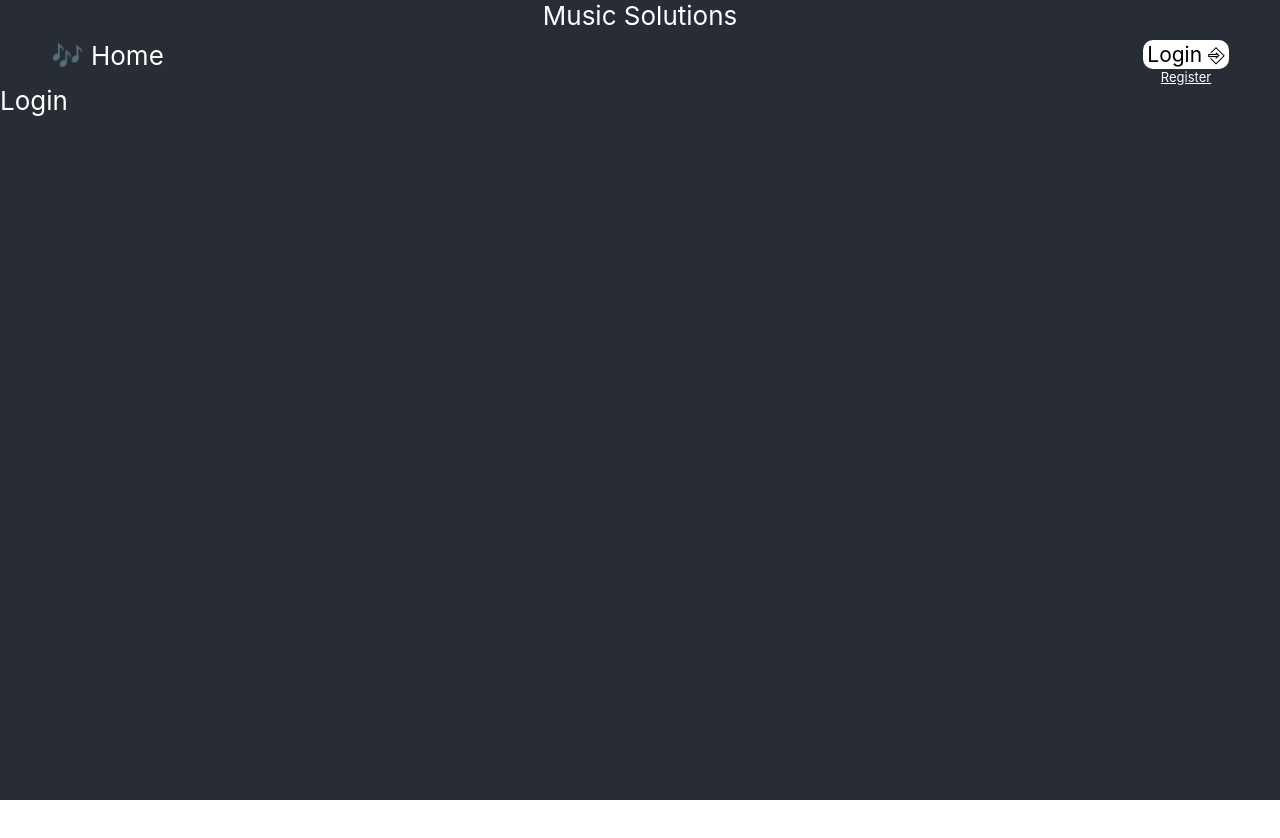
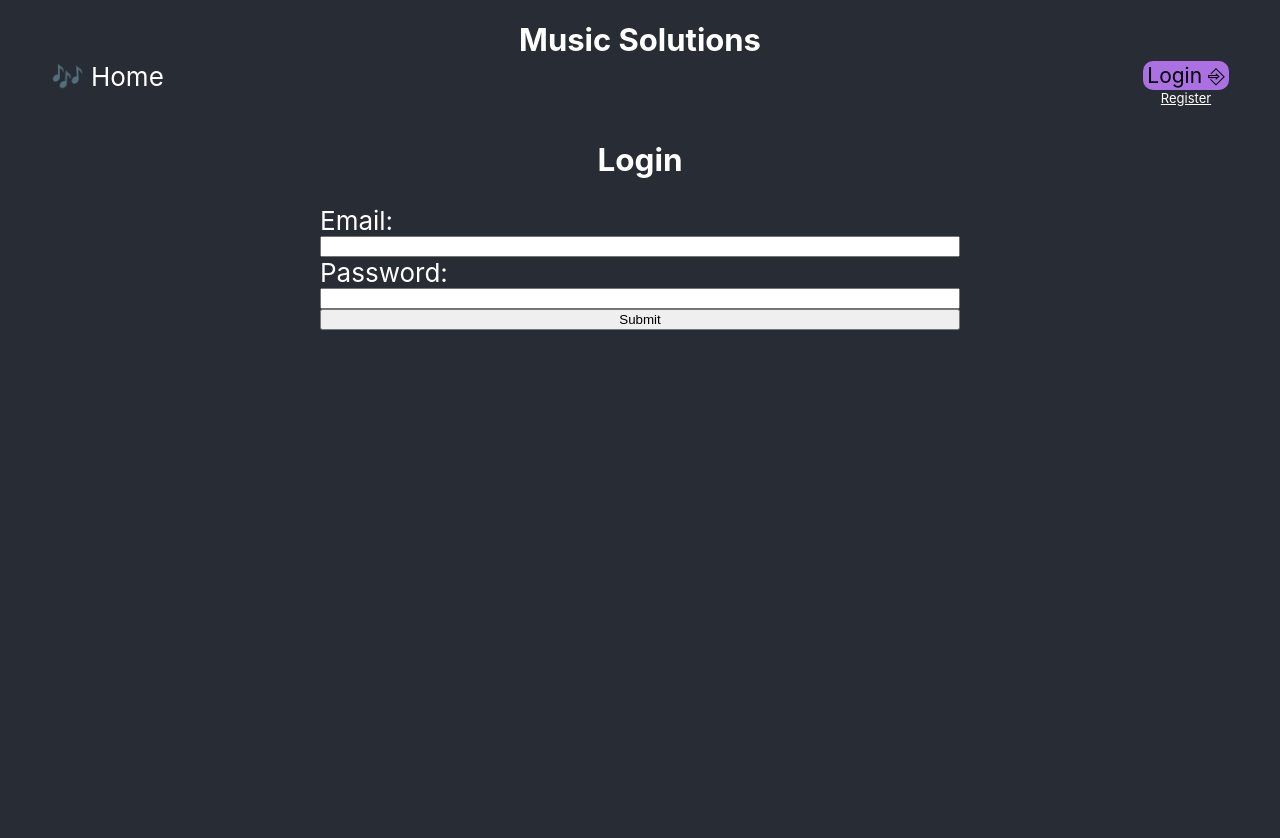
Before and after one commit to CantankerousCabbage/CC-Music-Frontend, a React (Create React App) app in the folder frontend/: page /Login in a window 1280 px wide. Shown: the top 838 px of the page. Before the commit the page ends 800 px from the top, so only its background shows below. Built offline with nearby package versions, Linux system fonts and the light colour scheme.

Commit message:
Login Form and Error base implementation

```diff
--- a/frontend/src/App.css
+++ b/frontend/src/App.css
@@ -1,8 +1,3 @@
-
-.App-logo {
-  height: 40vmin;
-  pointer-events: none;
-}
 
 @media (prefers-reduced-motion: no-preference) {
   .App-logo {
@@ -10,11 +5,21 @@
   }
 }
 
-.App {
+body {
   background-color: #282c34;
-  min-height: 100vh;
-  font-size: calc(10px + 2vmin);
+  height: 100vh;
+  font-size: calc(5px + 2vmin);
   color: white;
+}
+
+h1{
+  font-size: calc(15px + 2vmin);
+}
+
+.Content {
+  background-color: #282c34;
+  padding-top: 10vh;
+
 }
 
 
--- a/frontend/src/components/NavBar.js
+++ b/frontend/src/components/NavBar.js
@@ -10,9 +10,12 @@ import RegisterButton from './RegisterButton';
 
 const NavBar = () => {
     return (
+
+        <>
+        <ContentBuffer/>
         <div className='Nav-Container'>
             <div className="Nav-Header">
-                Music Solutions
+                <h1>Music Solutions</h1>
             </div>
             <div className="Nav-Button-Container">
                 <HomeButton />
@@ -23,6 +26,15 @@ const NavBar = () => {
                 </div>
             </div>
         </div>
+        </>
+
+    )
+}
+
+const ContentBuffer = () => {
+    return (
+        <div className='Content-Buffer'>
+        </div>
     )
 }
 
--- a/frontend/src/styles/NavBar.css
+++ b/frontend/src/styles/NavBar.css
@@ -1,7 +1,12 @@
 
 .Nav-Container{
+    background-color:  #282c34;
+    font-size: calc(10px + 2vmin);
     width: 100%;
     height: fit-content;
+    position: fixed;
+    z-index: 0;
+    top: 0;
 }
 
 .Nav-Header{
@@ -13,6 +18,15 @@
    display: flex;
    justify-content: space-between;
    padding: 0 4vw;
+   height: 5vh;
+   min-height: fit-content;
+
+}
+
+.Content-Buffer {
+    height: 10vh;
+    min-height: calc(50px + 8vmin);
+    z-index: 1;
 }
 
 .Nav-Button-Right{
--- a/frontend/src/styles/buttons.css
+++ b/frontend/src/styles/buttons.css
@@ -7,7 +7,7 @@
 
 .Nav-Login{
     font-size: calc(5px + 2vmin);
-    background-color:white;
+    background-color:rgb(171, 112, 226);
     border-radius: 10px;
     color: black;
     border-color: black;
@@ -20,11 +20,11 @@
 }
 
 .Nav-Login:hover{
-    background-color: beige;
+    background-color: blueviolet;;
 
 }
 .Nav-Login:active{
-    background-color:  white;
+    background-color: rgb(171, 112, 226);
 
 }
 
--- /dev/null
+++ b/frontend/src/styles/forms.css
@@ -0,0 +1,36 @@
+
+label {
+    font-size: calc(10px + 2vmin);
+}
+
+.Page-Heading{
+    margin: 0 auto;
+}
+
+.Content-Container{
+
+    margin: auto;
+    width: 100vw;
+    min-width: 250px;
+    height: 100vh;
+    min-height: 400px;
+    display: flex;
+    flex-direction: column;
+
+
+}
+
+.Form-Container{
+    margin: 0 auto;
+    display: flex;
+    flex-direction: column;
+    border-radius: 10px;
+    width: 50vw;
+    min-width: 400px;
+    height: 60vw;
+    min-height: 450px;
+}
+
+.Form-Error {
+    color: red;
+}
--- a/frontend/src/views/Login.js
+++ b/frontend/src/views/Login.js
@@ -1,9 +1,52 @@
+
+
+//CSS
+import '../styles/forms.css';
+
+//React
+import { useState, useEffect } from 'react';
+
+
 const Login = () => {
+
+    //States for form data
+    const[email, setEmail] = useState("");
+    const[password, setPassWord] = useState("");
+    const[error, setError] = useState({error: false, message: ""});
+
+    //Handles form submission
+    const handleSubmit = (event) => {
+        event.preventDefault();
+        console.log(email);
+        console.log(password);
+        setError({error: true, message: "Error Test"});
+    }
+
     return (
-        <div>
-            Login
+        <div className="Content-Container">
+            <div className='Page-Heading'><h2>Login</h2></div>
+            <form className='Form-Container' onSubmit={handleSubmit}>
+                <label>Email:</label>
+                <input type="text" id="email" name="email" value={email}
+                onChange={(e) => setEmail(e.target.value)}/>
+
+                <label>Password:</label>
+                <input type="password" id="password" name="password" value={password}
+                 onChange={(e) => setPassWord(e.target.value)}/>
+                {error.error && <Error error={error} />}
+                <button type="submit">Submit</button>
+            </form>
         </div>
     )
 }
 
+const Error = ({ error }) => {
+    return (
+        <div className='Form-Error'>
+            {error.message}
+        </div>
+    )
+}
+
+
 export default Login;
```
Also changed, not shown: frontend/src/App.js (+7 -5 lines).
